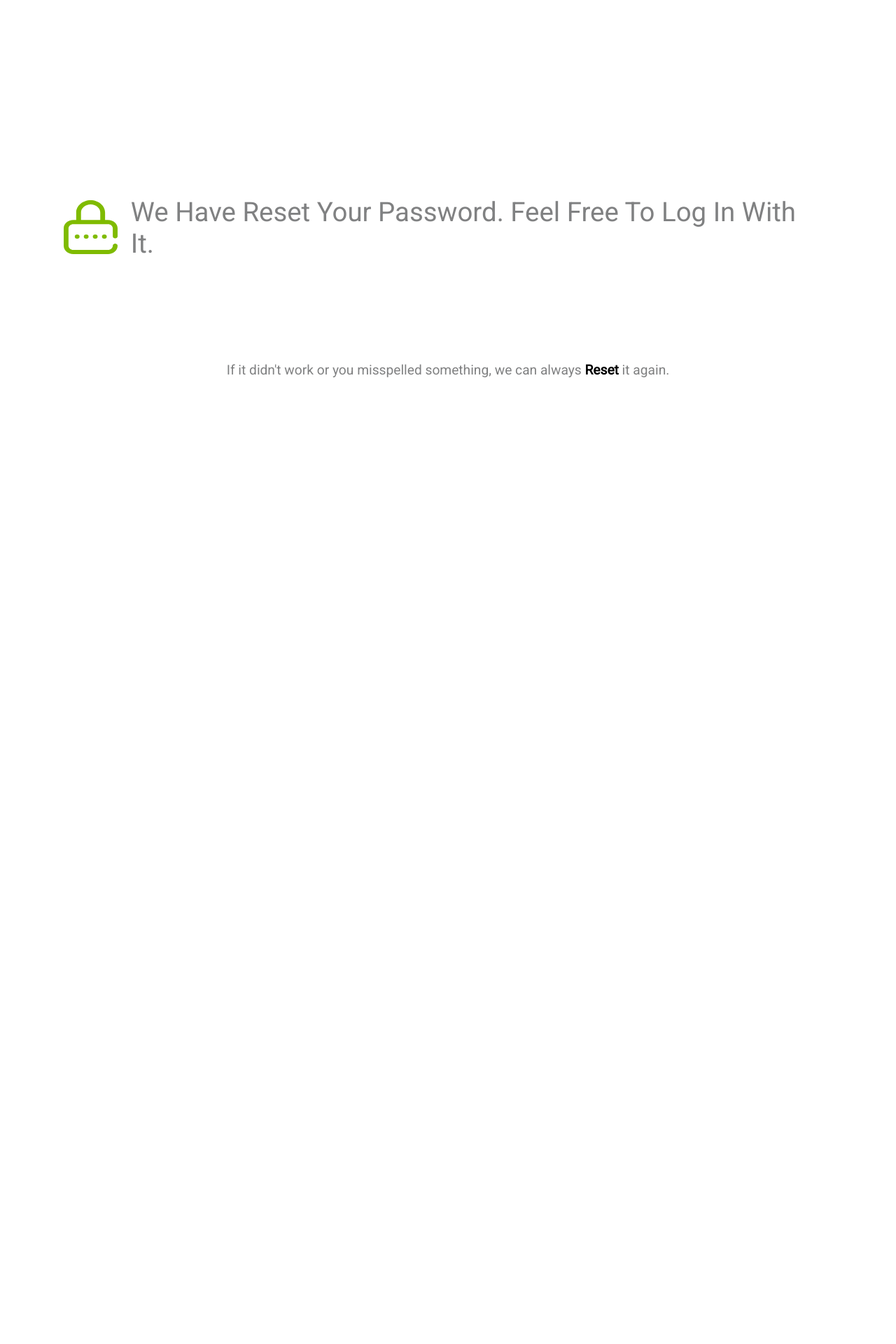
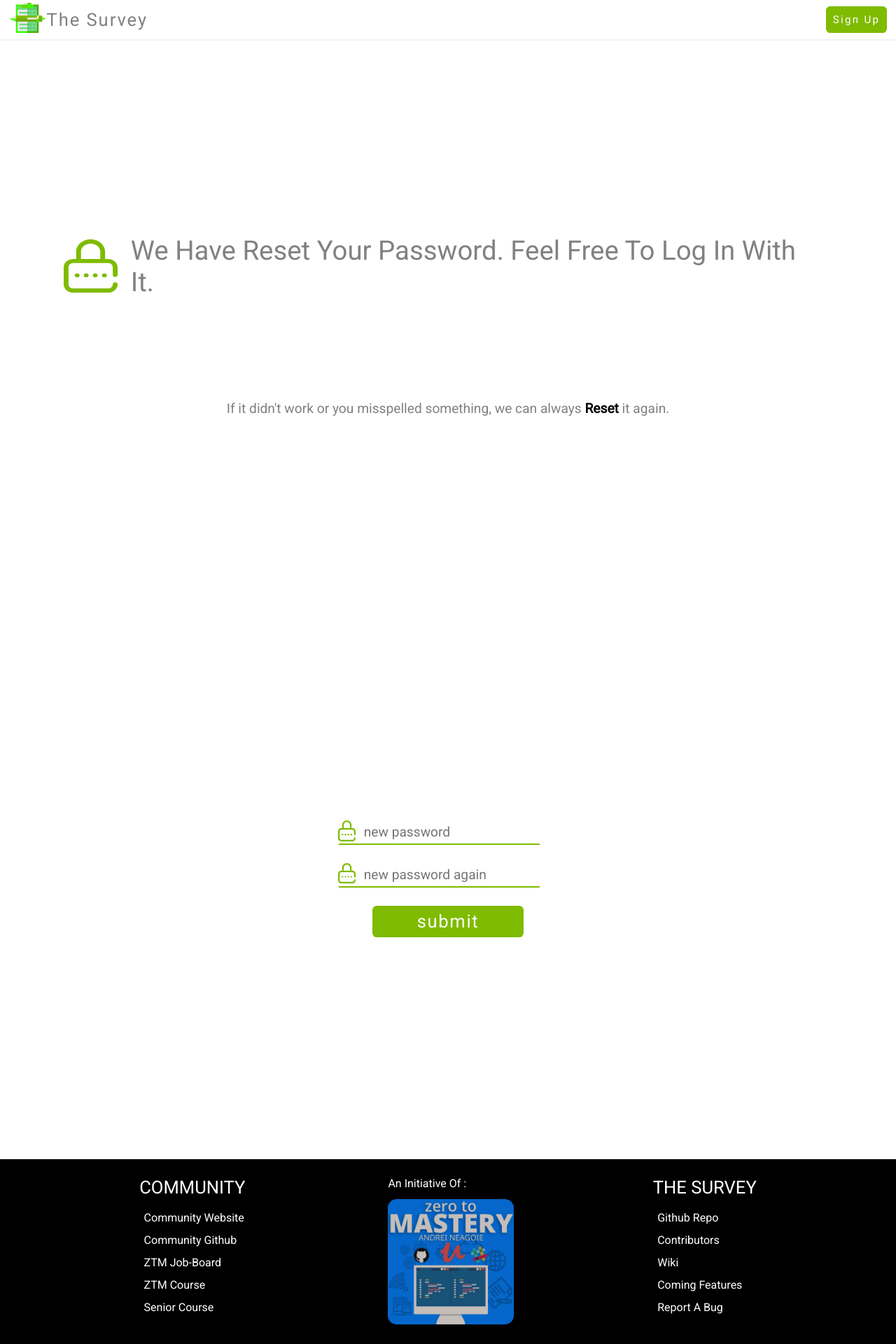
Before and after one commit to zero-to-mastery/TheSurvey, a React (Create React App) app: page / in a window 1280 px wide. Shown: the top 1920 px of the page at 70% size. Before the commit the page ends 800 px from the top, so only its background shows below. Built offline with nearby package versions, Linux system fonts and the light colour scheme.

Commit message:
Format code

```diff
--- a/src/components/Footer/Footer.css
+++ b/src/components/Footer/Footer.css
@@ -1,4 +1,3 @@
-/* This is the corresponding css file for the footer in all html pages */
 .footer {
 	background: #000000;
 	color: #ffffff;
@@ -54,6 +53,7 @@
 	text-decoration: underline;
 	color: #7fbb00;
 }
+
 .ztmLogo img {
 	max-width: 14vw;
 	max-height: 14vw;
--- a/src/components/Footer/Footer.js
+++ b/src/components/Footer/Footer.js
@@ -42,9 +42,10 @@ const Footer = () => {
 		<div class="bottomText">
 			<span>Made With
 				<span role="img" aria-label="Black Heart" className="love">🖤</span>
-				By The ZTM Community</span>
+				By The ZTM Community
+			</span>
 		</div>
-	</div>
+		</div>
     ]
 }
 
--- a/src/components/Navbar/Navbar.css
+++ b/src/components/Navbar/Navbar.css
@@ -1,5 +1,3 @@
-/* Styles of the navbar */
-
 .navbar {
     position: relative;
     top: 0;
@@ -28,6 +26,7 @@
     width: 4vw;
     padding-left: 1vw;
 }
+
 .logo img {
     max-width: 4vw;
     max-height: 4vw;
@@ -59,7 +58,6 @@
 }
 
 /* Mobile Responsive Design */
-
 @media only screen and (min-width: 320px) and (max-width: 480px) {
 	.logoWithText {
 		margin: 0 auto;
--- a/src/containers/App.jsx
+++ b/src/containers/App.jsx
@@ -1,12 +1,17 @@
 import React, { Component } from 'react';
-import './App.css';
 import NewPasswordSet from '../components/NewPasswordSet/NewPasswordSet';
+import SetNewPassword from '../components/SetNewPassword/SetNewPassword';
+import Navbar from '../components/Navbar/Navbar';
+import Footer from '../components/Footer/Footer';
 
 class App extends Component {
   render() {
     return (
       <div className="App">
+        <Navbar />
         <NewPasswordSet />
+        <SetNewPassword />
+        <Footer />
       </div>
     );
   }
--- a/src/index.css
+++ b/src/index.css
@@ -1,7 +1,7 @@
 @import url('https://fonts.googleapis.com/css?family=Roboto');
 
 body {
-  margin: 0;
-  padding: 0;
+  	margin: 0;
+  	padding: 0;
 	font-family: 'Roboto', sans-serif;
 }
```
Also changed, not shown: src/components/NewPasswordSet/NewPasswordSet.css (+17 -6 lines), src/components/SetNewPassword/SetNewPassword.css (+11 -6 lines), src/css/cssReset.css (+3 -5 lines), src/components/NewPasswordSet/NewPasswordSet.js (indentation only), src/containers/App.css (deleted). Lines whose indentation alone changed are shown as unchanged.
